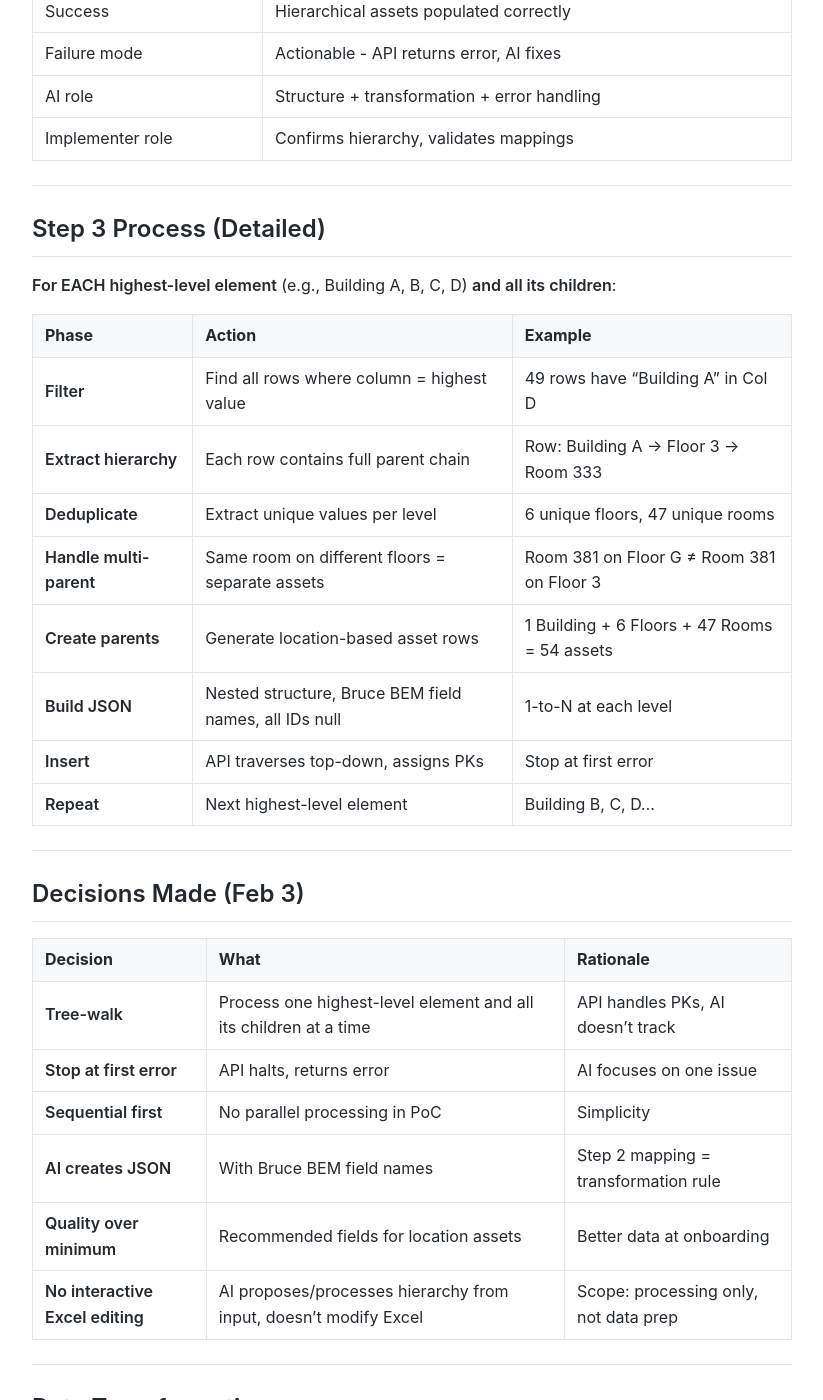
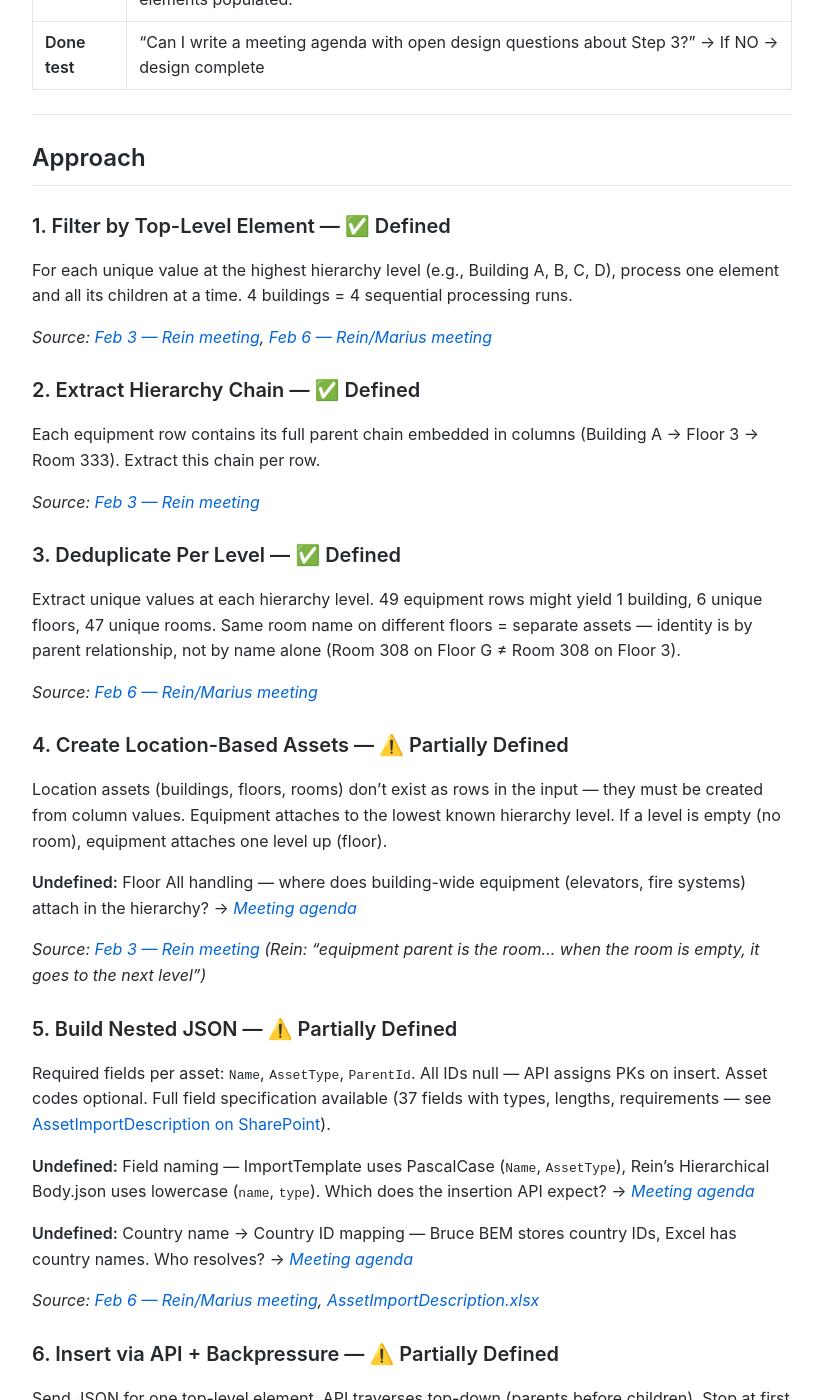
Before and after one commit to MariusWilsch/public-wilsch-ai-pages, a Jekyll site: the page built from project/archibus-fm-assistant/chain-1b-step3-design.md, in a window 1280 px wide and 1400 px high, scrolled down 1257 px. Shown: the whole window, without its empty margins (228-1051 px from the left). Built offline with Jekyll 4.4.1, drawn with Linux system fonts in a browser that asks for light colours; our own code applies the rules of GitHub Pages for plain Markdown files; some of the changed text lies outside the part shown.

Commit message:
Sync from hippocampus 2026-02-09

````diff
--- a/project/archibus-fm-assistant/chain-1b-step3-design.md
+++ b/project/archibus-fm-assistant/chain-1b-step3-design.md
@@ -5,167 +5,107 @@ publish: true
 # Chain 1B: Step 3 Fill Level-by-Level - Design Document
 [[client-archibus]]
 
+Transform a mapped equipment table into nested JSON that Bruce BEM's insertion API can accept, processing one top-level hierarchy element at a time with self-correction on errors.
+
+---
+
 ## Problem Statement
 
 **The gap between client data and system schema is the implementer's burden.**
 
-Populating Bruce BEM's background data requires understanding the client's hierarchy, mapping their columns to schema fields, and filling data level-by-level. AI takes over this process; the implementer only resolves what AI cannot.
+Populating Bruce BEM's background data requires understanding the client's hierarchy, mapping their columns to schema fields, and filling data level-by-level. Step 3 handles the final phase: given a mapped schema (Step 2 output) and a confirmed hierarchy (Step 1 output), transform the client's equipment table into nested JSON that Bruce BEM's insertion API can accept directly.
 
-**Key Assumptions:**
-- Input is typically an **equipment table** (rows represent equipment, not locations)
-- **Hierarchy is embedded in columns** (Building, Floor, Room as text values)
-- **Location-based assets must be created** from these column values (they don't exist as rows)
-- **Input has the hierarchy** - if implementer needs different hierarchy, they modify Excel themselves (AI proposes/processes, doesn't edit)
-
----
-
-## High-Level Overview
-
-```
-INPUT                    PROCESS                           OUTPUT
-─────                    ───────                           ──────
-Equipment Excel    →     1. Pick highest level        →    Hierarchical JSON
-(hierarchy in            2. Group children                 (id: null)
-columns)                 3. Extract unique values          ↓
-                         4. Create parent assets      →    Bruce BEM
-                         5. Build JSON                     (PKs assigned)
-```
+**Preconditions:**
+- Step 1 complete: hierarchy detected and confirmed by implementer (e.g., Building → Floor → Room)
+- Step 2 complete: column mapping from client schema to Bruce BEM ImportTemplate fields established
+- Input is an equipment table with hierarchy embedded in columns (not location rows)
+- Location-based assets (buildings, floors, rooms) must be created from column values — they don't exist as rows in the input
 
 ---
 
 ## Success Definition
 
 | Element | Definition |
-|---------|------------|
-| Goal | Fill Bruce BEM schema from client Excel |
-| Success | Hierarchical assets populated correctly |
-| Failure mode | Actionable - API returns error, AI fixes |
-| AI role | Structure + transformation + error handling |
-| Implementer role | Confirms hierarchy, validates mappings |
+|---------|-----------|
+| **Goal** | Equipment table transformed into hierarchical JSON that Bruce BEM can insert, with self-correction on API errors |
+| **Success** | For each top-level hierarchy element (e.g., 4 buildings = 4 JSONs): generate nested JSON → insert via API → if error, AI corrects and retries → move to next element. All elements populated. |
+| **Done test** | "Can I write a meeting agenda with open design questions about Step 3?" → If NO → design complete |
 
 ---
 
-## Step 3 Process (Detailed)
+## Approach
 
-**For EACH highest-level element** (e.g., Building A, B, C, D) **and all its children**:
+### 1. Filter by Top-Level Element — ✅ Defined
 
-| Phase | Action | Example |
-|-------|--------|---------|
-| **Filter** | Find all rows where column = highest value | 49 rows have "Building A" in Col D |
-| **Extract hierarchy** | Each row contains full parent chain | Row: Building A → Floor 3 → Room 333 |
-| **Deduplicate** | Extract unique values per level | 6 unique floors, 47 unique rooms |
-| **Handle multi-parent** | Same room on different floors = separate assets | Room 381 on Floor G ≠ Room 381 on Floor 3 |
-| **Create parents** | Generate location-based asset rows | 1 Building + 6 Floors + 47 Rooms = 54 assets |
-| **Build JSON** | Nested structure, Bruce BEM field names, all IDs null | 1-to-N at each level |
-| **Insert** | API traverses top-down, assigns PKs | Stop at first error |
-| **Repeat** | Next highest-level element | Building B, C, D... |
+For each unique value at the highest hierarchy level (e.g., Building A, B, C, D), process one element and all its children at a time. 4 buildings = 4 sequential processing runs.
+
+*Source: [Feb 3 — Rein meeting](https://app.fireflies.ai/view/01KGHJWSXV7Y7FP822SKS9VBHW), [Feb 6 — Rein/Marius meeting](https://app.fireflies.ai/view/01KGSBJE39AW3259QVNCQHCBDQ)*
+
+### 2. Extract Hierarchy Chain — ✅ Defined
+
+Each equipment row contains its full parent chain embedded in columns (Building A → Floor 3 → Room 333). Extract this chain per row.
+
+*Source: [Feb 3 — Rein meeting](https://app.fireflies.ai/view/01KGHJWSXV7Y7FP822SKS9VBHW)*
+
+### 3. Deduplicate Per Level — ✅ Defined
+
+Extract unique values at each hierarchy level. 49 equipment rows might yield 1 building, 6 unique floors, 47 unique rooms. Same room name on different floors = separate assets — identity is by parent relationship, not by name alone (Room 308 on Floor G ≠ Room 308 on Floor 3).
+
+*Source: [Feb 6 — Rein/Marius meeting](https://app.fireflies.ai/view/01KGSBJE39AW3259QVNCQHCBDQ)*
+
+### 4. Create Location-Based Assets — ⚠️ Partially Defined
+
+Location assets (buildings, floors, rooms) don't exist as rows in the input — they must be created from column values. Equipment attaches to the lowest known hierarchy level. If a level is empty (no room), equipment attaches one level up (floor).
+
+**Undefined:** Floor All handling — where does building-wide equipment (elevators, fire systems) attach in the hierarchy? → *[Meeting agenda](https://mariuswilsch.github.io/public-wilsch-ai-pages/project/archibus-fm-assistant/rein-meeting-agenda-step3-field-alignment)*
+
+*Source: [Feb 3 — Rein meeting](https://app.fireflies.ai/view/01KGHJWSXV7Y7FP822SKS9VBHW) (Rein: "equipment parent is the room... when the room is empty, it goes to the next level")*
+
+### 5. Build Nested JSON — ⚠️ Partially Defined
+
+Required fields per asset: `Name`, `AssetType`, `ParentId`. All IDs null — API assigns PKs on insert. Asset codes optional. Full field specification available (37 fields with types, lengths, requirements — see [AssetImportDescription on SharePoint](https://aschs-my.sharepoint.com/:x:/g/personal/rein_suurvali_asc-hs_com/IQCZWnERRmHxRb3r4bb3BZzRAfjwreav4FEP85btLlaVWNI)).
+
+**Undefined:** Field naming — ImportTemplate uses PascalCase (`Name`, `AssetType`), Rein's Hierarchical Body.json uses lowercase (`name`, `type`). Which does the insertion API expect? → *[Meeting agenda](https://mariuswilsch.github.io/public-wilsch-ai-pages/project/archibus-fm-assistant/rein-meeting-agenda-step3-field-alignment)*
+
+**Undefined:** Country name → Country ID mapping — Bruce BEM stores country IDs, Excel has country names. Who resolves? → *[Meeting agenda](https://mariuswilsch.github.io/public-wilsch-ai-pages/project/archibus-fm-assistant/rein-meeting-agenda-step3-field-alignment)*
+
+*Source: [Feb 6 — Rein/Marius meeting](https://app.fireflies.ai/view/01KGSBJE39AW3259QVNCQHCBDQ), [AssetImportDescription.xlsx](https://aschs-my.sharepoint.com/:x:/g/personal/rein_suurvali_asc-hs_com/IQCZWnERRmHxRb3r4bb3BZzRAfjwreav4FEP85btLlaVWNI)*
+
+### 6. Insert via API + Backpressure — ⚠️ Partially Defined
+
+Send JSON for one top-level element. API traverses top-down (parents before children). Stop at first error. AI reads error response, corrects JSON, retries. Sequential processing — no parallel in PoC.
+
+**Dependent on:** Rein's insertion API (does not exist yet). Error response format undefined until API is built.
+
+*Source: [Feb 3 — Rein meeting](https://app.fireflies.ai/view/01KGHJWSXV7Y7FP822SKS9VBHW) (decisions: tree-walk, stop at first error, sequential)*
+
+### 7. Repeat — ✅ Defined
+
+Move to next top-level element. Continue until all elements processed.
 
 ---
 
-## Decisions Made (Feb 3)
+## Decisions
 
-| Decision | What | Rationale |
-|----------|------|-----------|
-| **Tree-walk** | Process one highest-level element and all its children at a time | API handles PKs, AI doesn't track |
-| **Stop at first error** | API halts, returns error | AI focuses on one issue |
-| **Sequential first** | No parallel processing in PoC | Simplicity |
-| **AI creates JSON** | With Bruce BEM field names | Step 2 mapping = transformation rule |
-| **Quality over minimum** | Recommended fields for location assets | Better data at onboarding |
-| **No interactive Excel editing** | AI proposes/processes hierarchy from input, doesn't modify Excel | Scope: processing only, not data prep |
-
----
-
-## Data Transformation
-
-| Level | What | Example |
-|-------|------|---------|
-| **Column-level** (Step 2) | Map input column → Bruce BEM field | "Asset Name" → `Name` |
-| **Cell-level** (Step 3) | Transform values | "Air Con" → `"HVAC"`, dates → ISO |
-
-**Transformation types:**
-- Enum normalization
-- Date formatting
-- Type coercion
-- Null handling
-- Hierarchy resolution → ParentId
-
----
-
-## JSON Output
-
-**Core AI value:** JSON follows Bruce BEM's asset data schema exactly. API can insert directly without transformation.
-
-```json
-{
-  "building": {
-    "id": null, "parent_id": null,
-    "Name": "Building A",
-    "AssetType": "Building",
-    "floors": [{
-      "id": null, "parent_id": null,
-      "Name": "Floor 3",
-      "AssetType": "Floor",
-      "rooms": [{
-        "id": null, "parent_id": null,
-        "Name": "Room 333",
-        "AssetType": "Room",
-        "equipment": [{
-          "id": null, "parent_id": null,
-          "Name": "HVAC-001",
-          "AssetType": "HVAC",
-          "SerialNumber": "SN000001"
-        }]
-      }]
-    }]
-  }
-}
-```
-
-**Why this matters:**
-- Step 2 mapping → AI knows target schema
-- JSON uses exact Bruce BEM field names
-- API inserts without additional work
-- All IDs null → API assigns PKs on insert
-
----
-
-## Open Items
-
-| Category | Item | Status |
-|----------|------|--------|
-| **Step 1 UX** | Hierarchy input method | Decided: AI infers → user confirms, drag-drop card UI |
-| **Step 1 UX** | Who defines UX | Kaya/Mujahid/Ali |
-| **Implementation** | "Floor All" handling | Open |
-| **Implementation** | Missing hierarchy columns | Open |
-| **Implementation** | Empty cells in hierarchy | Open |
-| **Implementation** | Property level above Building | Open |
-
----
-
-## API Assumptions
-
-| Assumption | Description |
-|------------|-------------|
-| Accepts nested JSON | Or flat variant |
-| Top-down traversal | Parents before children |
-| Returns meaningful errors | Which item, why |
-| Stop at first error | No batch errors |
-| **Doesn't exist yet** | Rein builds this |
+| Decision | What | Date | Source |
+|----------|------|------|--------|
+| **Tree-walk** | Process one top-level element and all children at a time | Feb 3 | Rein meeting |
+| **Stop at first error** | API halts, returns error for AI to correct | Feb 3 | Rein meeting |
+| **Sequential first** | No parallel processing in PoC | Feb 3 | Rein meeting |
+| **AI creates JSON** | With Bruce BEM field names from Step 2 mapping | Feb 3 | Rein meeting |
+| **No interactive editing** | AI proposes/processes hierarchy, doesn't modify Excel | Feb 3 | Rein meeting |
+| **Asset codes optional** | Not required by API. Don't generate unless client wants. | Feb 6 | Rein: "for me they are not important" |
+| **All IDs null** | API assigns PKs on insert. Confirmed explicitly. | Feb 6 | Rein: "I don't need these IDs at all" |
+| **Lowest level attachment** | Equipment attaches to lowest known hierarchy level. Empty = fallback up. | Feb 3 | Rein: "equipment parent is the room... when empty, goes to next level" |
 
 ---
 
 ## Source
 
-**Transcripts:**
-- Feb 3 - Rein meeting (hierarchy validation, JSON schema)
-- Feb 3 - Miguel/Ian meeting (bulk data entry prototype)
-- [Feb 5 - Ryan & Miguel meeting](https://github.com/DaveX2001/deliverable-tracking/issues/373#issuecomment-3854408140) (Step 1 UX decisions, key design decisions)
-
 **Artifacts:**
+- [Asset Import Schema (SharePoint)](https://aschs-my.sharepoint.com/:x:/g/personal/rein_suurvali_asc-hs_com/IQCZWnERRmHxRb3r4bb3BZzRAfjwreav4FEP85btLlaVWNI) — field names, types, requirements
+- `.claude/tracking/issue-373/` — reference files (AssetImportDescription.xlsx, asset_types, Hierarchical Body.json, Processed Excel Table)
 - [CAFM Asset Upload Sample](https://github.com/veloxforce/claude-user-configs/raw/main/hippocampus/project/archibus-fm-assistant/cafm-asset-upload-sample-2026-01-28.xlsx)
-- Rein's processed Excel (ExcelTableAfterProcessingByAI.xlsx) - Teams
-- Rein's Hierarchical Body JSON (Hierarchical Body.json) - Teams
-- [Asset Import Schema (SharePoint)](https://aschs-my.sharepoint.com/:x:/g/personal/rein_suurvali_asc-hs_com/IQCZWnERRmHxRb3r4bb3BZzRAfjwreav4FEP85btLlaVWNI)
 
 **Session:**
-- Rubber-duck: `/Users/verdant/.claude/projects/-Users-verdant-Documents-projects-billable-ARCHIBUS--archibus-fm-assistant/39c514f1-a97f-4d30-b04c-17d8592d2992.jsonl`
+- `/Users/verdant/.claude/projects/-Users-verdant-Documents-projects-billable-ARCHIBUS--archibus-fm-assistant/1443f1aa-f108-4e27-94ba-d2954cc26dc5.jsonl`
--- /dev/null
+++ b/project/archibus-fm-assistant/rein-meeting-agenda-step3-field-alignment.md
@@ -0,0 +1,55 @@
+---
+publish: true
+---
+
+# Meeting Agenda: Step 3 — Field Alignment & Edge Cases
+[[client-archibus]]
+
+## Meeting Goal
+
+Resolve three undefined areas in the Step 3 design to move them from Partially Defined → Defined.
+
+1. **Field naming clarity** — which naming scheme the insertion API expects
+2. **Country mapping responsibility** — who resolves country name → country ID
+3. **Floor All placement** — where building-wide equipment attaches in the hierarchy
+
+## Pre-Read
+
+[Chain 1B: Step 3 Fill Level-by-Level — Design Document](https://mariuswilsch.github.io/public-wilsch-ai-pages/project/archibus-fm-assistant/chain-1b-step3-design)
+
+Focus on Approach sections 4 and 5 (marked ⚠️ Partially Defined).
+
+---
+
+## Discussion Topics
+
+*Starting points for discussion, not limited to these.*
+
+### 1. Two naming schemes exist for the same fields
+
+The AssetImportDescription has ImportTemplate names in PascalCase (`Name`, `AssetType`, `ParentId`). The Hierarchical Body JSON example uses lowercase (`name`, `type`, `parent_id`). The current import app expects ImportTemplate names. The new insertion API may use different names since it's being built from scratch.
+
+We need to align on which field names the JSON should use so AI generates the correct output.
+
+### 2. Country values in Excel are names, Bruce BEM stores IDs
+
+Row 18 of the AssetImportDescription notes: "There is a problem, because Bruce has the country IDs, but in Excel normally Country Names." When AI encounters "Germany" in a client's Country column, something needs to translate that to Bruce BEM's internal country ID.
+
+The question is whether the insertion API handles this translation, or whether AI needs a lookup table.
+
+### 3. Some equipment serves an entire building, not a specific floor
+
+In the CAFM sample data, 17% of equipment rows have Floor = "All" (elevators, fire systems, plumbing). These are building-wide assets. The current design attaches equipment to the lowest known hierarchy level — but "All" is not a specific floor.
+
+The equipment still has a Room number, which might represent the access point or control room rather than the equipment's actual location.
+
+## Meeting Format
+
+- **Type:** Technical review
+- **Expectation:** Rein brings clarity on the insertion API's expected field format
+- **Outcome:** All three topics resolved → Step 3 design doc updated to Defined
+
+## Related
+
+- **Issue:** [#373 — ARCHIBUS: AI Bulk Data Entry Prototype](https://github.com/DaveX2001/deliverable-tracking/issues/373)
+- **Design Doc:** [Chain 1B: Step 3 Fill Level-by-Level](https://mariuswilsch.github.io/public-wilsch-ai-pages/project/archibus-fm-assistant/chain-1b-step3-design)
````
